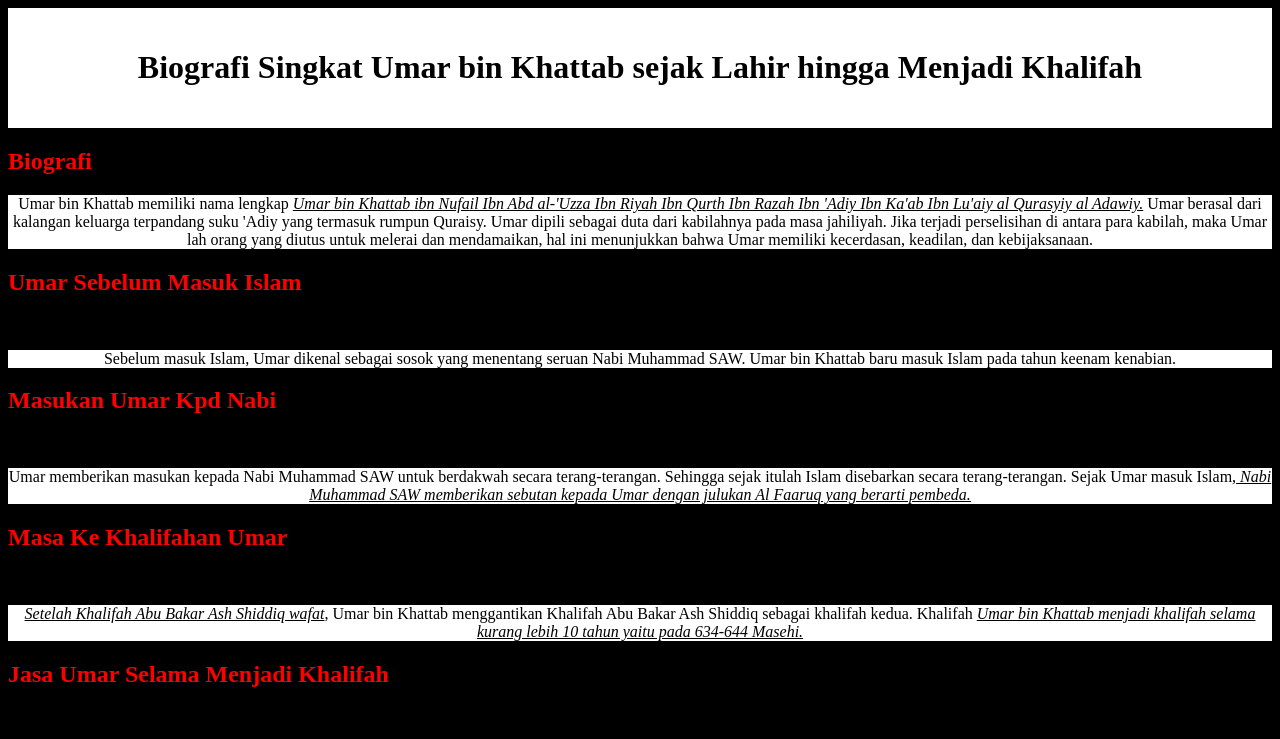
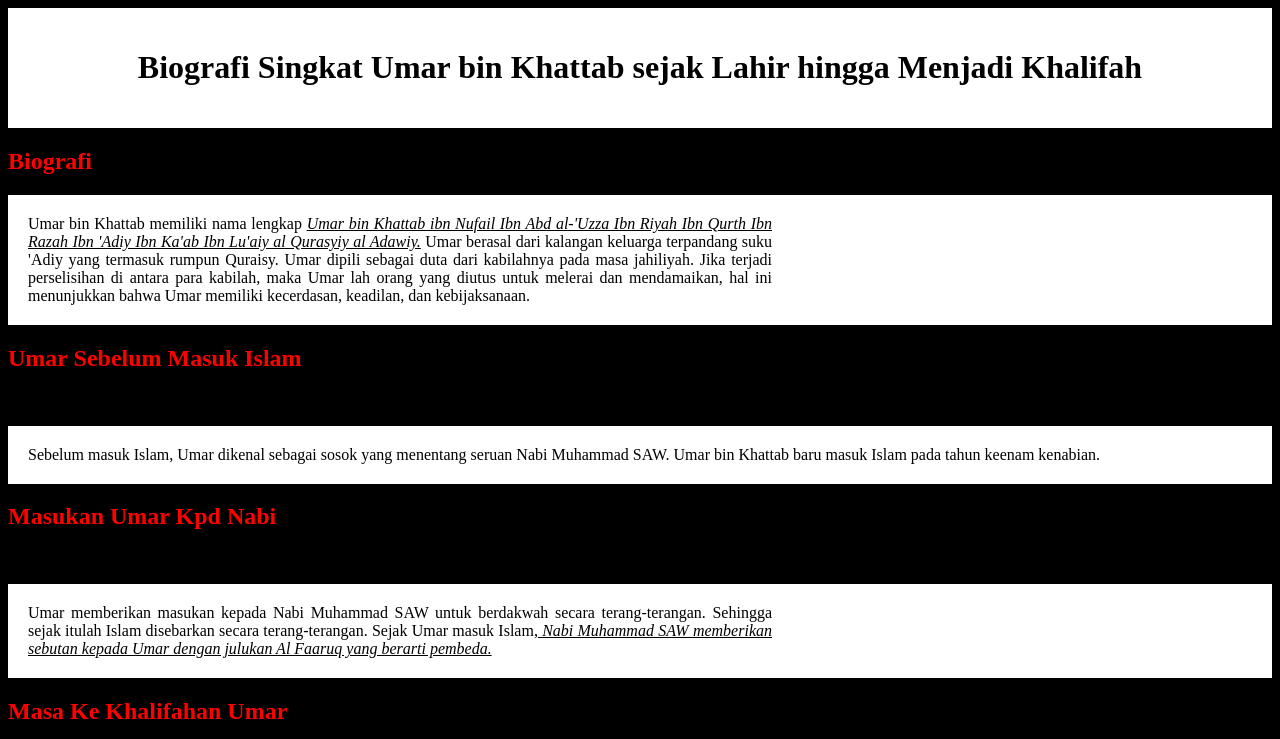
Before and after one commit to rejaajha/css, a plain HTML site: page CSS/Pertemuan-12-CSS/Tugas-CSS.html in a window 1280 px wide. Shown: the top 739 px of the page. Drawn offline with Linux system fonts and the light colour scheme.

Commit message:
tugas-css

```diff
--- a/CSS/Pertemuan-12-CSS/Style-Tugas.CSS
+++ b/CSS/Pertemuan-12-CSS/Style-Tugas.CSS
@@ -10,32 +10,42 @@ header {
 
 .paragraf-1 {
     background-color: white;
-    text-align: center;
+    text-align: justify;
     color: black;
+    padding: 20px;
+    padding-right: 500px;
 }
 
 .paragraf-2 {
     background-color: white;
-    text-align: center;
+    text-align: justify;
     color: black;
+    padding: 20px;
+    padding-right: ;
 }
 
 .paragraf-3 {
     background-color: white;
-    text-align: center;
+    text-align: justify;
     color: black;
+    padding: 20px;
+    padding-right: 500px;
 }
 
 .paragraf-4 {
     background-color: white;
-    text-align: center;
+    text-align: justify;
     color: black;
+    padding: 20px;
+    padding-right: 500px;
 }
 
 .paragraf-5 {
     background-color: white;
-    text-align: center;
+    text-align: justify;
     color: black;
+    padding: 20px;
+    padding-right: 500px;
 }
 
 h1 {
```
